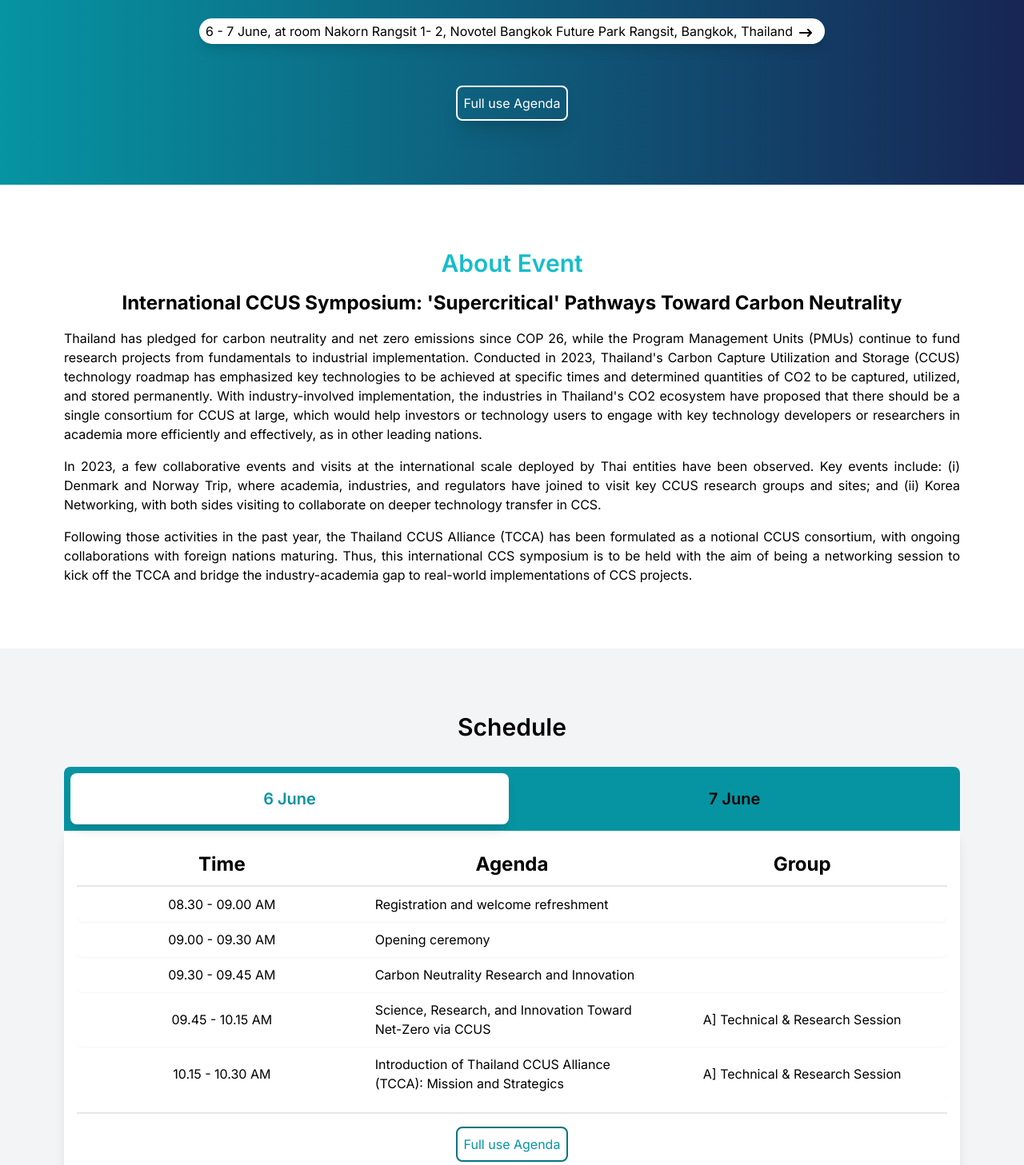
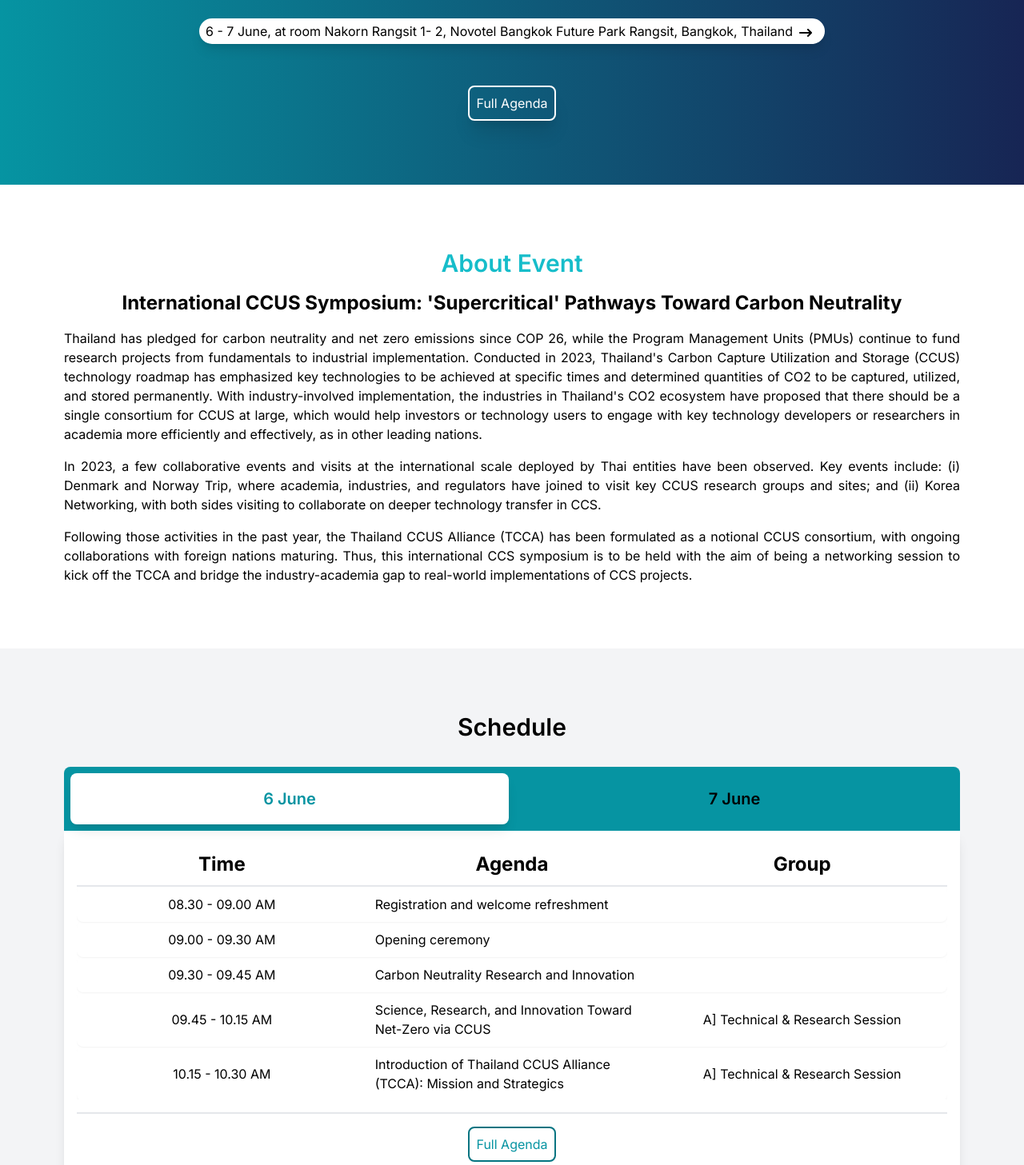
Before and after one commit to thunyoubun/ccs-registration, a Next.js app: page / in a window 1280 px wide. Shown: the part 333-1790 px from the top of the page at 80% size. Built offline with nearby package versions, Linux system fonts and the light colour scheme.

Commit message:
change to full agenda

```diff
--- a/src/app/Screens/Main.tsx
+++ b/src/app/Screens/Main.tsx
@@ -36,7 +36,7 @@ export default function Main() {
 
           <Link href="/agenda">
             <button className="mt-6 bg-transparent shadow-xl border-2 border-white rounded-lg p-2 text-white hover:scale-105 transition ease-in-out delay-150 ">
-              <h1>Full use Agenda</h1>
+              <h1>Full Agenda</h1>
             </button>
           </Link>
         </div>
--- a/src/app/Screens/Schedule.tsx
+++ b/src/app/Screens/Schedule.tsx
@@ -92,7 +92,7 @@ export default function Schedule() {
           <div className="w-full flex justify-center ">
             <button className="  w-fit  bg-white   border-2 border-teal-600 rounded-lg p-2 text-teal-500 hover:scale-105 transition ease-in-out delay-150 ">
               <Link href={"/agenda"}>
-                <h1>Full use Agenda</h1>
+                <h1>Full Agenda</h1>
               </Link>
             </button>
           </div>
```
